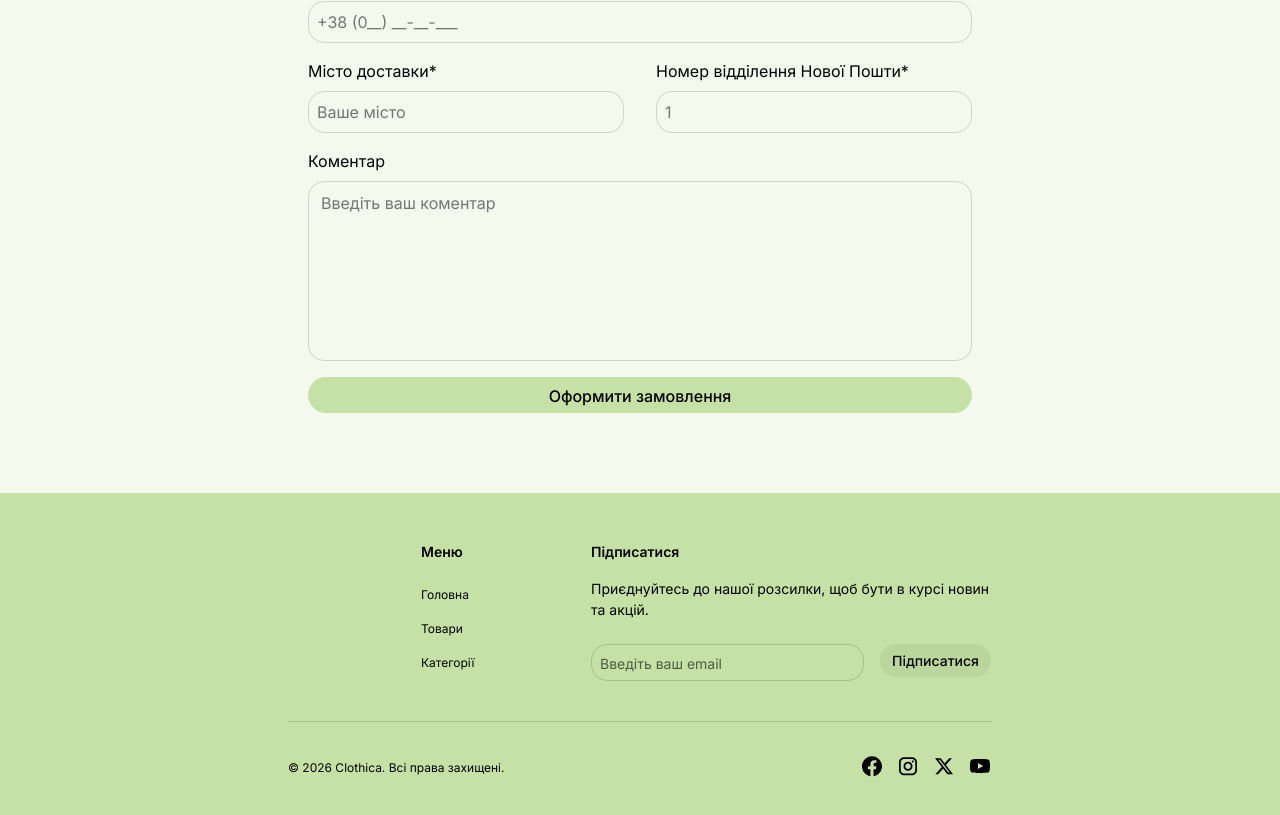
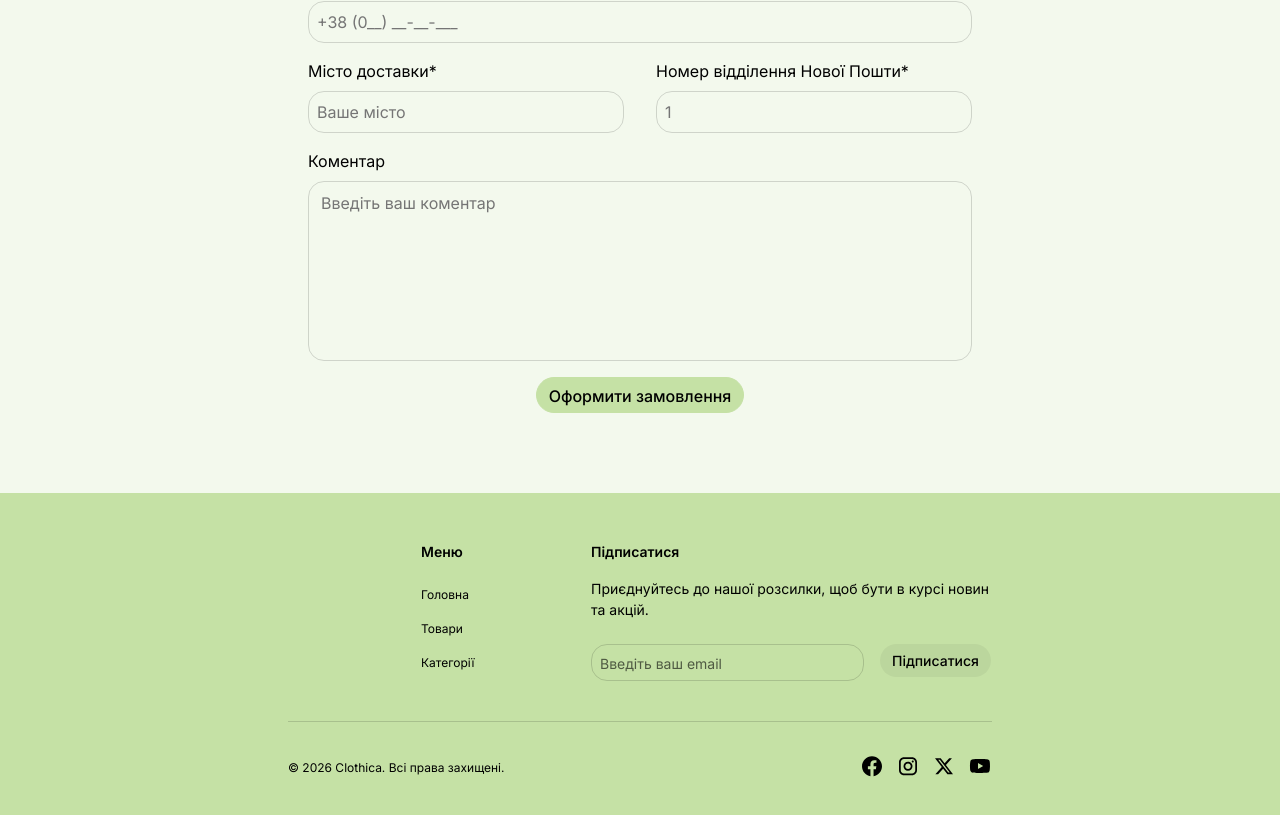
Before and after one commit to konorezzova-spec/project-closette-front, a Next.js app: page /order in a window 1280 px wide. Shown: the part 596-1411 px from the top of the page. Built offline with nearby package versions, Linux system fonts and the light colour scheme; no server answers.

Commit message:
fix button on userForm

```diff
--- a/components/UserForm/UserForm.module.css
+++ b/components/UserForm/UserForm.module.css
@@ -129,7 +129,8 @@
   }
 
   .submitButton {
-    width: auto;
+    width: fit-content;
     display: inline-block;
+    align-self: center;
   }
 }
```
